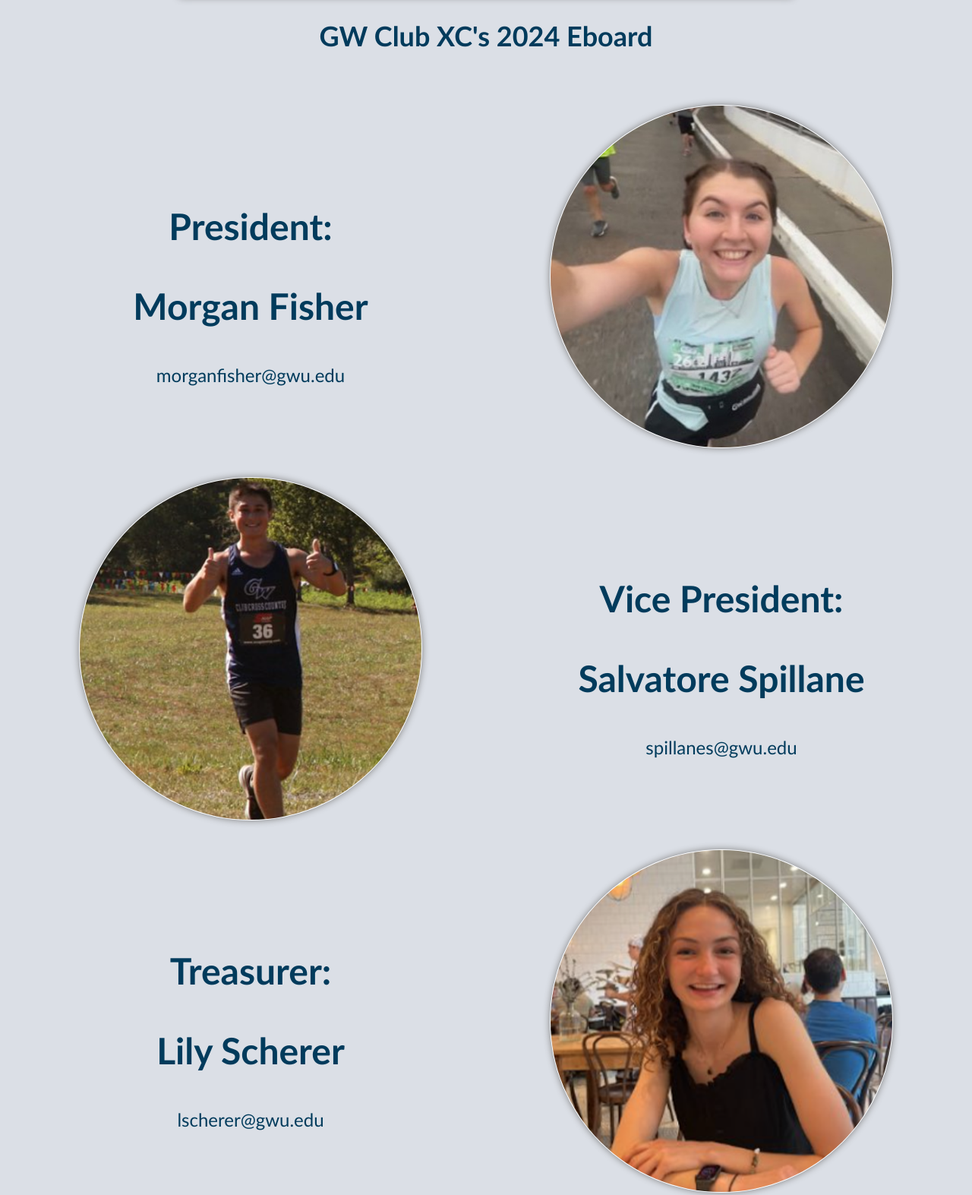
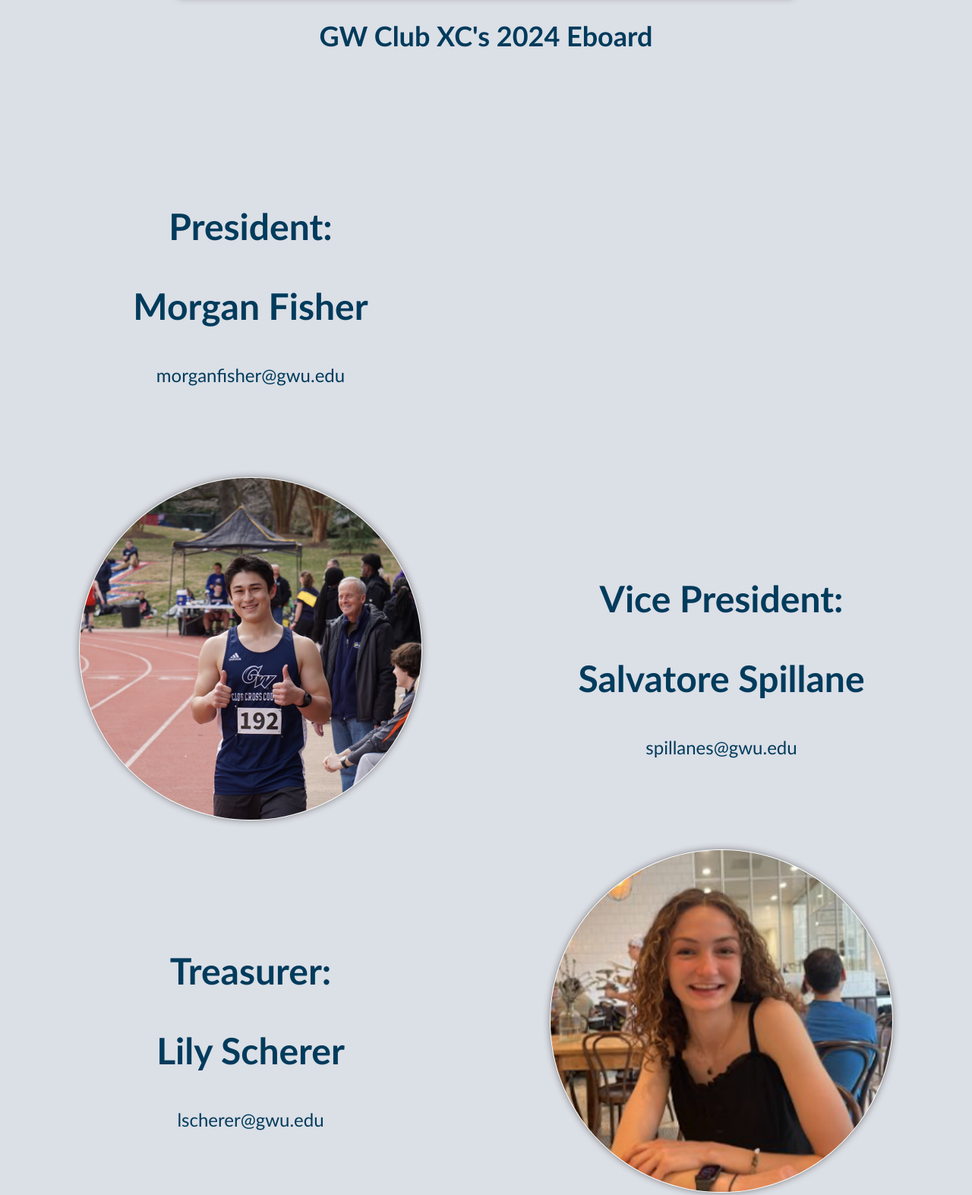
Before and after one commit to adamgizis/gwuxcwebsite, a Flask app: page /eboard in a window 1280 px wide. Shown: the part 866-2439 px from the top of the page at 76% size. Run offline with Flask 3, Linux system fonts and the light colour scheme.

Commit message:
updating sal's eboard info

```diff
--- a/static/eboard.css
+++ b/static/eboard.css
@@ -137,6 +137,9 @@
 .president .card p {
     padding: 105px;
 }
+.vice-president .card p {
+    padding: 90px;
+}
 .fundraising .card p {
     padding: 105px;
 }
--- a/templates/eboard.html
+++ b/templates/eboard.html
@@ -80,8 +80,10 @@
                 </div>
                 <div class="card-back">
                     <p>
-                        This is our Vice President Sal (he/him).
-                        Sal is from Yonkers, NY and is majoring in political science.
+                        Hi, I'm Sal (he/him), and I'm a junior from Yonkers, NY.
+                        I'm studying Political Science and Creative Writing and will be serving as your Vice President for this semester!
+                        I've been known to compete in famed events such as the Krispy Kreme 5k, and am currently training for a less famed event known as the Philadelphia Marathon in the fall.
+                        I hope you're excited to race because we have a lot of fun meets coming up, and I'm looking forward to another great season!
                     </p>
                 </div>
             </div>
```
Also changed, not shown: static/images/eboard/sal-eboard.png.
